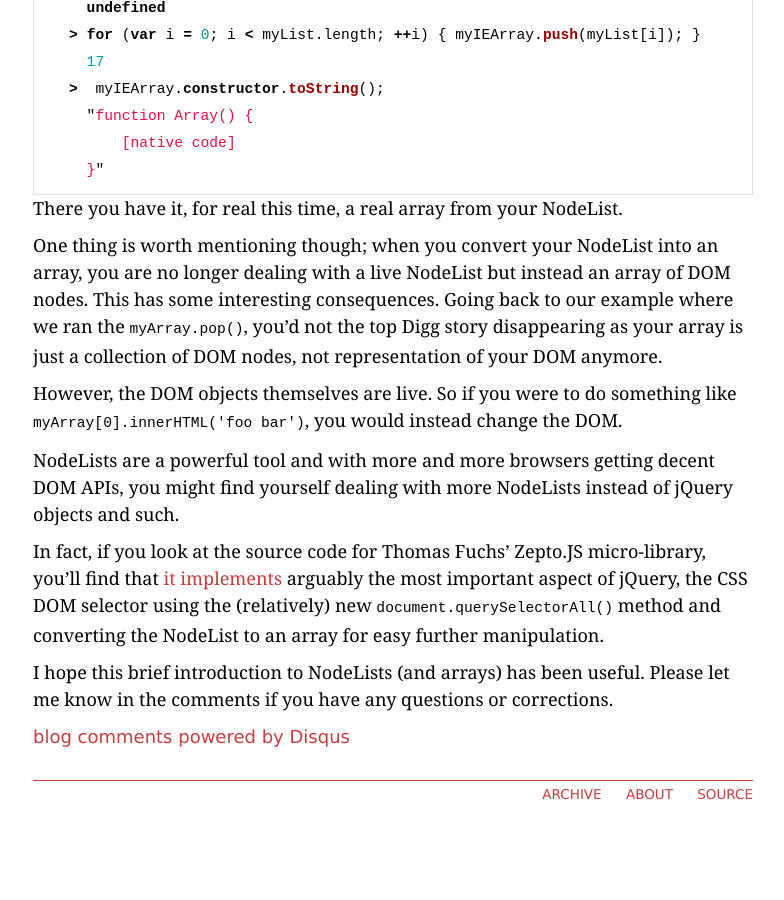
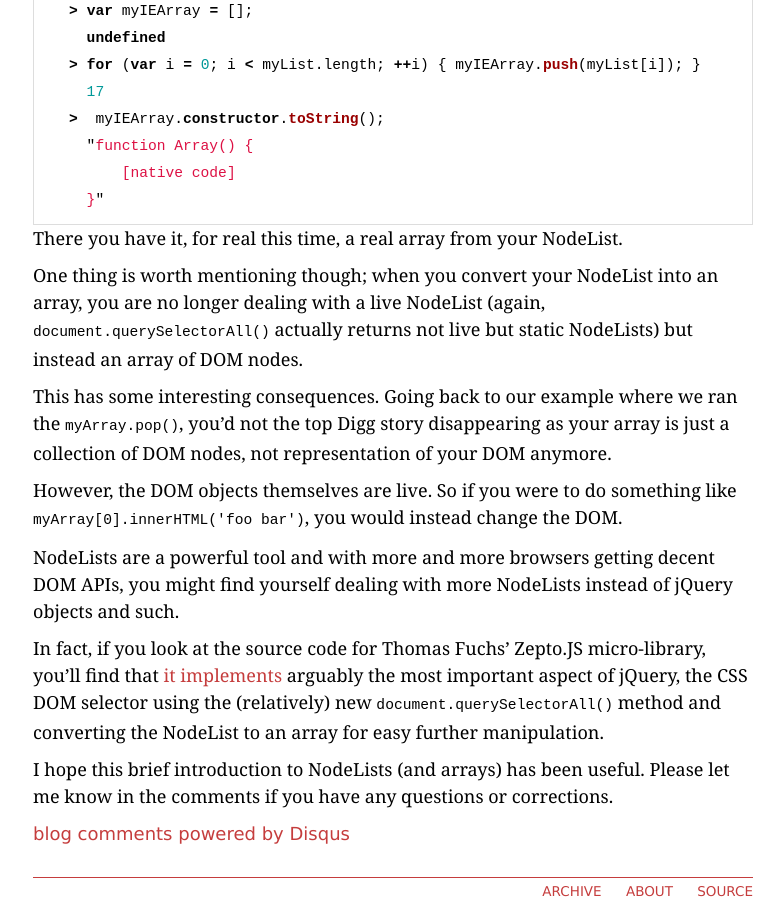
Before and after one commit to cduruk/old.cduruk.github.com, a Jekyll site: the page built from _posts/2011-06-19-nodelists-and-arrays-in-javascript.md, in a window 1280 px wide and 900 px high, scrolled down 3176 px. Shown: the whole window, without its empty margins (247-1031 px from the left). Built offline with Jekyll 4.4.1, drawn with Linux system fonts in a browser that asks for light colours; Markdown is read by kramdown in place of the engine named in the settings; comment, search, counter and statistics services are not loaded; before the commit the page ends 3987 px from its top, so only the background shows below that; some of the changed text lies outside the part shown.

Commit message:
Add the comment about liveness

```diff
--- a/_posts/2011-06-19-nodelists-and-arrays-in-javascript.md
+++ b/_posts/2011-06-19-nodelists-and-arrays-in-javascript.md
@@ -107,7 +107,8 @@ you will just get an error.
 If you think about what NodeLists are and the re-read the definition, this
 (kind of) makes sense. While arrays are essentially a collection of elements
 held in memory and are part of the JavaScript, NodeLists are _live_ references
-to actual DOM elements.
+to actual DOM elements, except for the `document.querySelectorAll()` method,
+which returns not live but static NodeLists.
 
 Luckily, you can relatively easily convert NodeLists into arrays so that you
 can easily call all your favorite array methods like `push()`, `slice()` on
@@ -162,8 +163,11 @@ NodeList and putting them into an array. Pretty simple:
 There you have it, for real this time, a real array from your NodeList.
 
 One thing is worth mentioning though; when you convert your NodeList into an
-array, you are no longer dealing with a _live_ NodeList but instead an array
-of DOM nodes. This has some interesting consequences. Going back to our
+array, you are no longer dealing with a _live_ NodeList (again,
+`document.querySelectorAll()` actually returns not live but static NodeLists)
+but instead an array of DOM nodes.
+
+This has some interesting consequences. Going back to our
 example where we ran the `myArray.pop()`, you'd not the top Digg story
 disappearing as your array is just a collection of DOM nodes, not
 representation of your DOM anymore.
```
